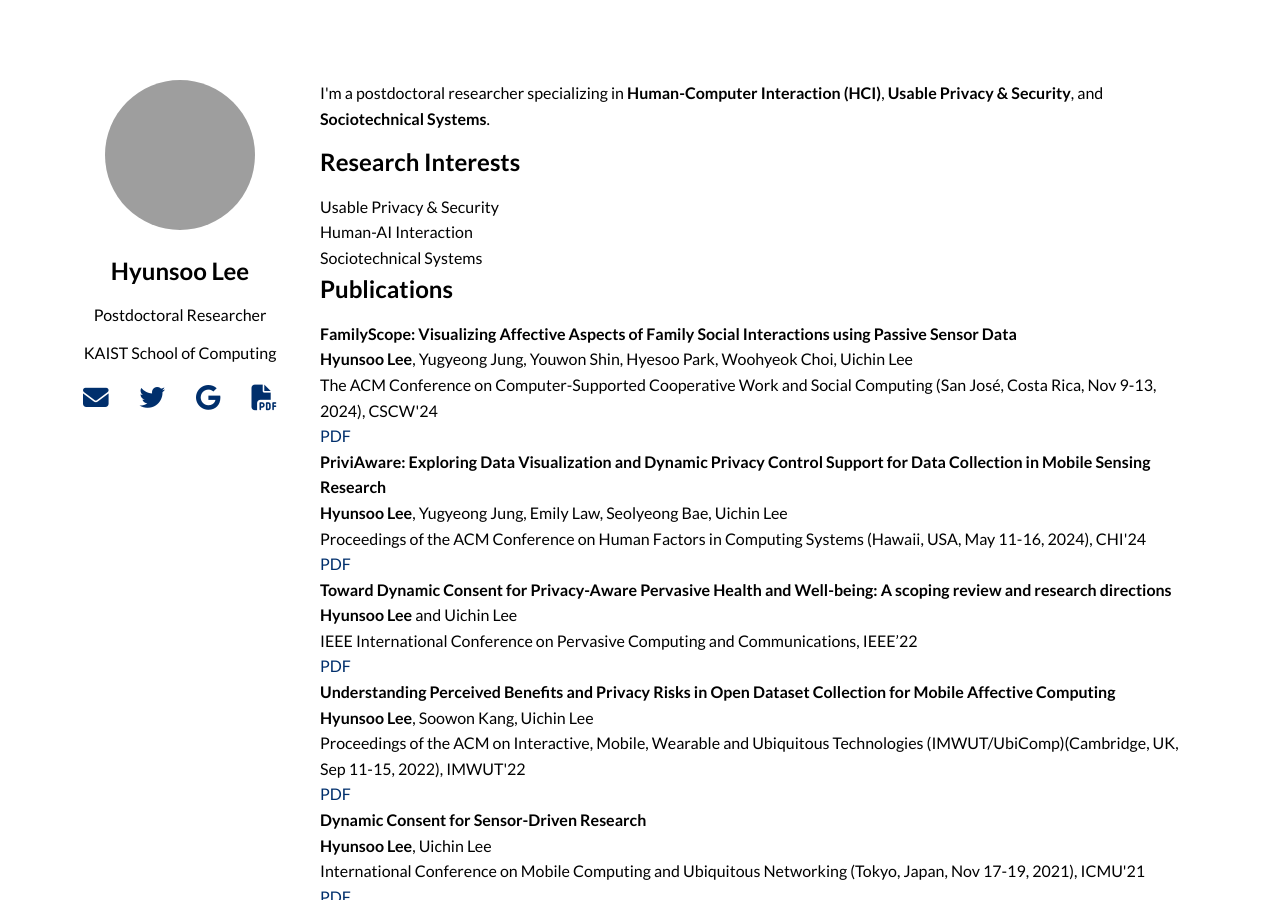
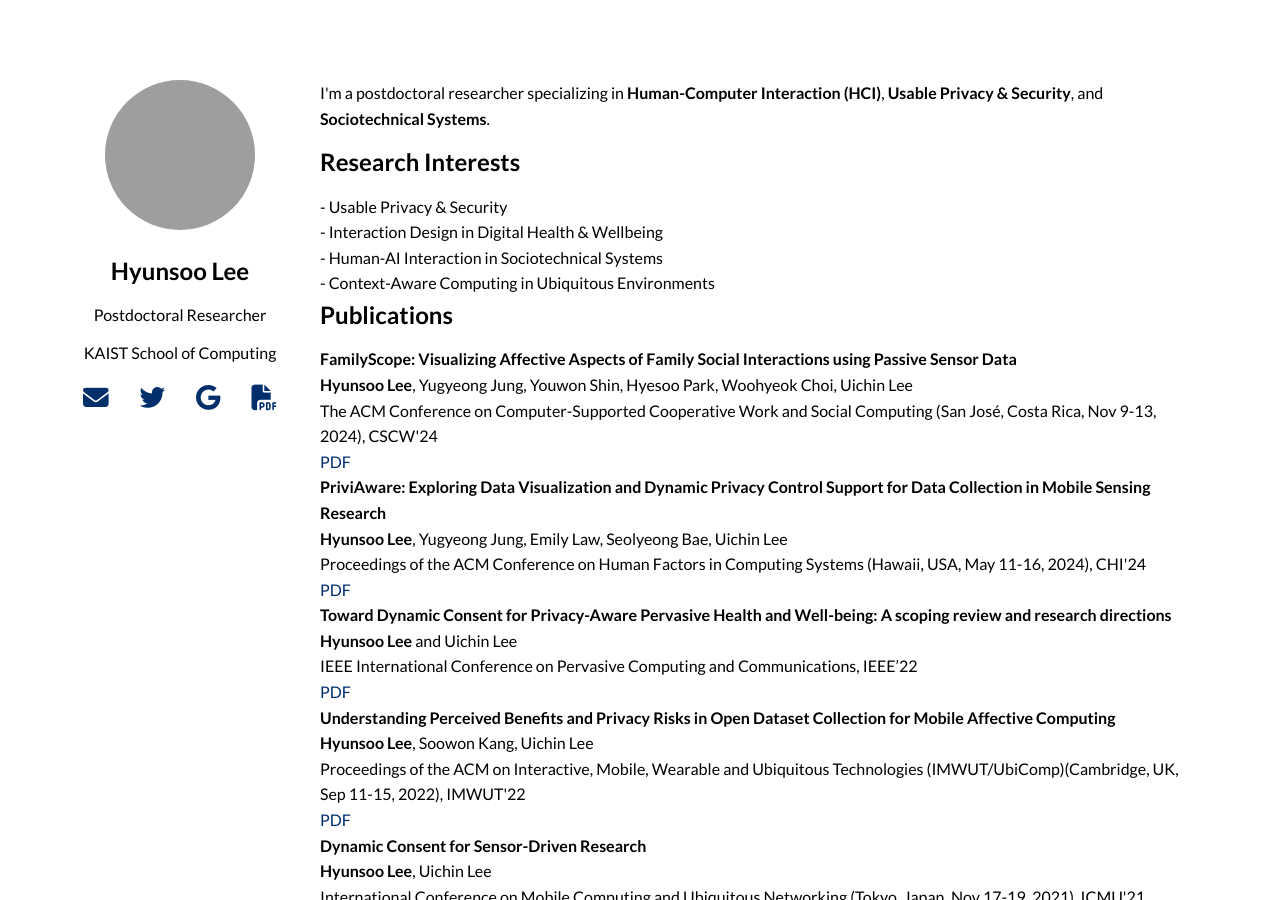
Before and after one commit to hslee90/hslee90.github.io, a Jekyll site: the page built from index.md, in a window 1280 px wide and 900 px high. Built offline with Jekyll 4.4.1, drawn with Linux system fonts in a browser that asks for light colours; nearby versions of some CDN libraries; grey boxes are pictures that could not be loaded.

Commit message:
Update index.md

```diff
--- a/index.md
+++ b/index.md
@@ -30,13 +30,16 @@ title: "Hyunsoo Lee"
     <h2 id="research-interests">Research Interests</h2>
     <!-- Research Interests 항목을 div로 감싸기 -->
     <div>
-      <span>Usable Privacy & Security</span>
+      <span>- Usable Privacy & Security</span>
     </div>
     <div>
-      <span>Human-AI Interaction</span>
+      <span>- Interaction Design in Digital Health & Wellbeing </span>
+    </div>
+      <div>
+      <span>- Human-AI Interaction in Sociotechnical Systems </span>
     </div>
     <div>
-      <span>Sociotechnical Systems</span>
+      <span>- Context-Aware Computing in Ubiquitous Environments</span>
     </div>
 
     <h2>Publications</h2>
```
